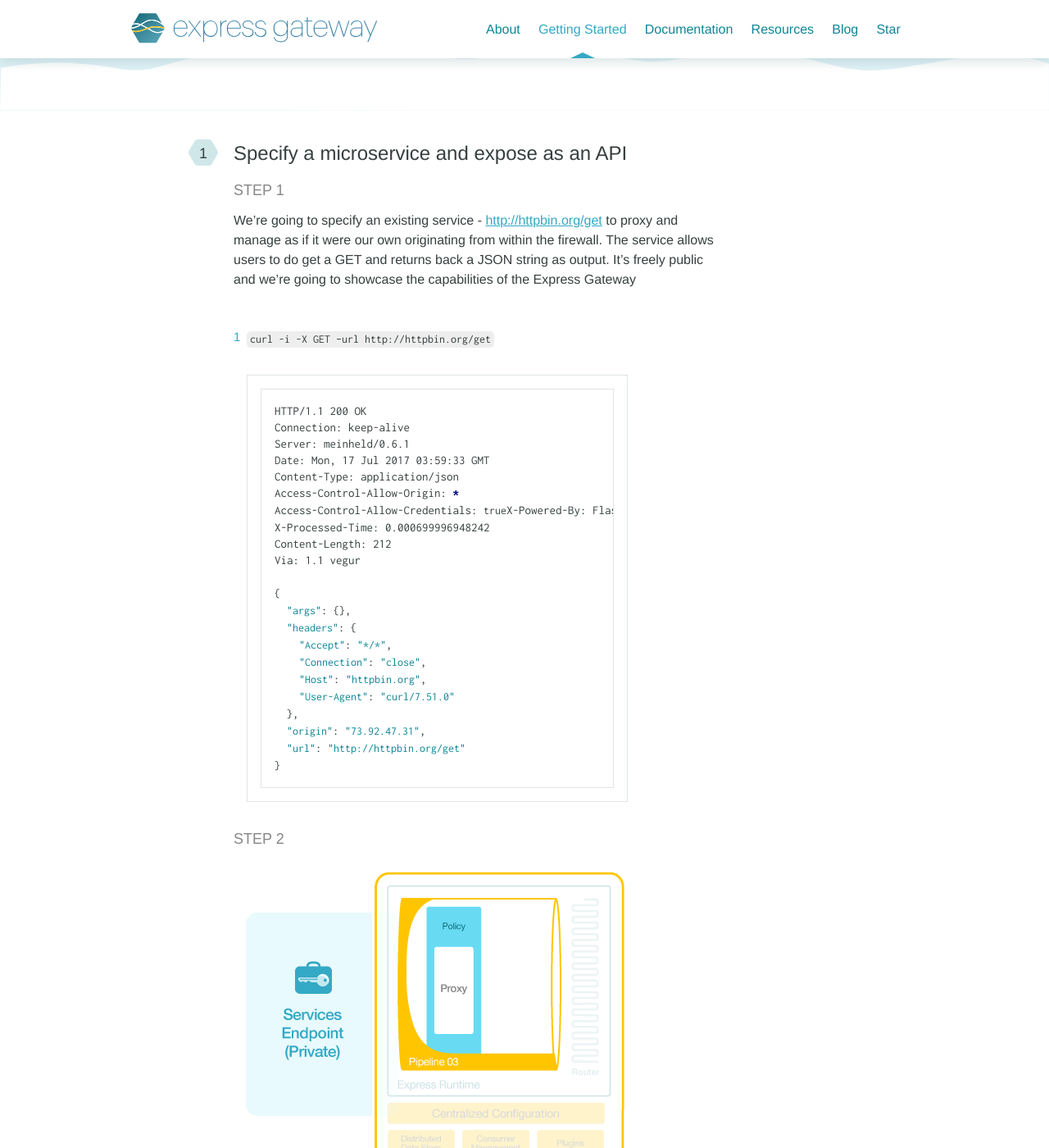
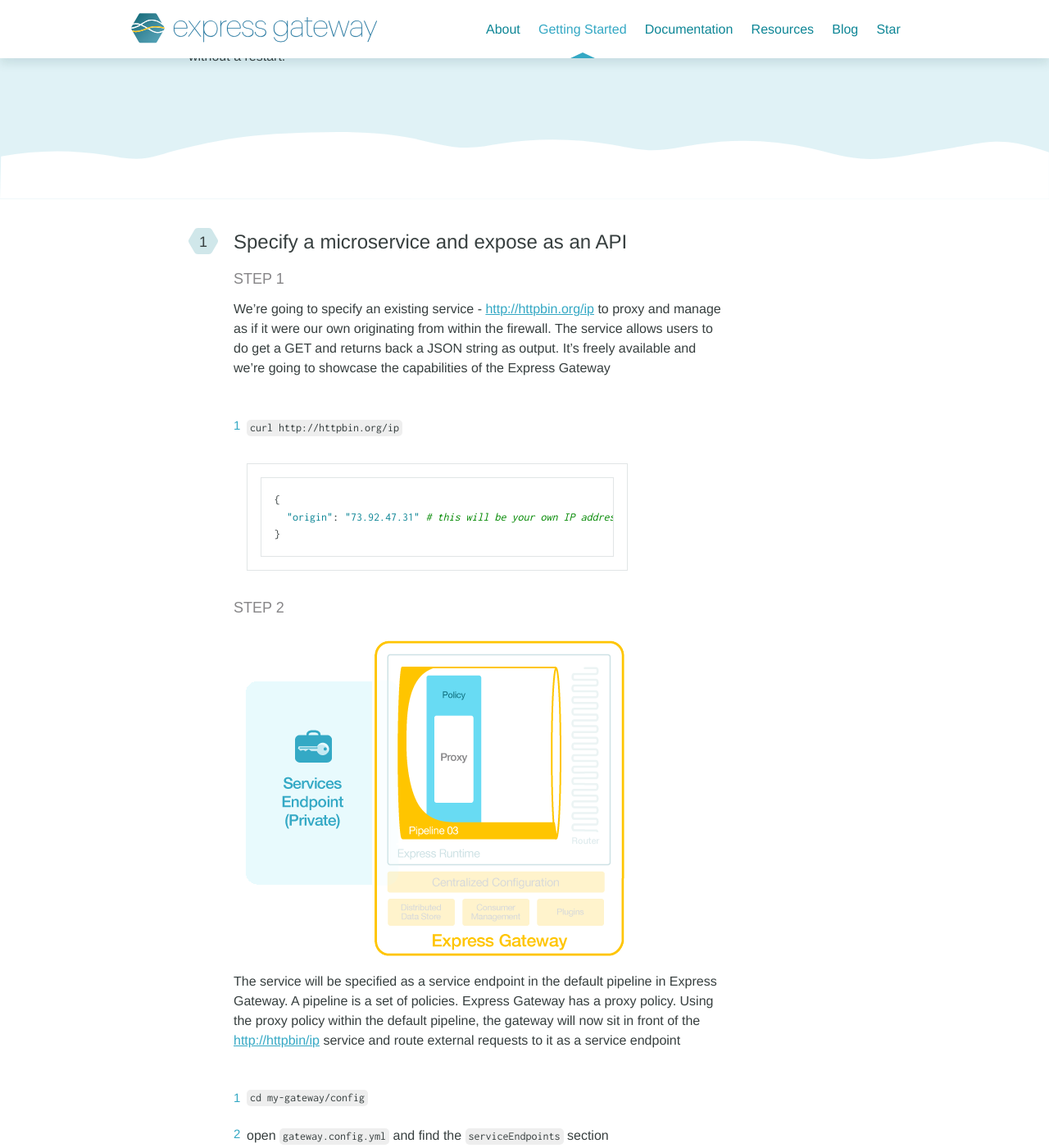
Before and after one commit to ExpressGateway/express-gateway.io, a Jekyll site: the page built from _pages/getting-started.md, in a window 1280 px wide and 1400 px high, scrolled down 1524 px. Shown: the whole window at 82% size. Built offline with Jekyll 4.4.1, drawn with Linux system fonts in a browser that asks for light colours; nearby versions of some CDN libraries; some web fonts are replaced; comment, search, counter and statistics services are not loaded; some of the changed text lies outside the part shown.

Commit message:
fixed steps and simplified

````diff
--- a/_pages/getting-started.md
+++ b/_pages/getting-started.md
@@ -22,7 +22,7 @@
 1. <span class="li-main">Install Express Gateway</span><span class="codeHighlight">npm install -g express-gateway</span>
 2. <span class="li-main">Create an Express Gateway</span>
   <span class="codeHighlight"> $ eg gateway create</span>
-3. <span class="li-main">Follow the prompts and choose key authorization</span>
+3. <span class="li-main">Follow the prompts and choose the Getting Started server template</span>
 <!--
   div spaced 4 characters to render inside list.
   code whitespace removed to avoid whitespace in snippet
@@ -61,6 +61,8 @@
 2. Define a consumer of your API
 3. Secure the API with Key Authorization
 
+Note: Express Gateway comes with an in-memory database.  All config file changes done as part of the guide will not require you to restart Express Gateway.  The [hot reload feature]{{ site.baseurl }}{% link docs/runtime.md %} will take of this automatically without a restart.
+
 </div>
 </div>
 </div>
@@ -77,33 +79,13 @@
 <div class="shape-style-large-container" markdown="1">
 ##### Specify a microservice and expose as an API
 ###### Step 1
-We’re going to specify an existing service - <a href="http://httpbin.org/get" _target="new">http://httpbin.org/get</a> to proxy and manage as if it were our own originating from within the firewall. The service allows users to do get a GET and returns back a JSON string as output. It’s freely public and we’re going to showcase the capabilities of the Express Gateway
+We’re going to specify an existing service - <a href="http://httpbin.org/ip" _target="new">http://httpbin.org/ip</a> to proxy and manage as if it were our own originating from within the firewall. The service allows users to do get a GET and returns back a JSON string as output. It’s freely available and we’re going to showcase the capabilities of the Express Gateway
 <ol>
 <li markdown="1">
-<span class="codeHighlight">curl -i -X GET --url http://httpbin.org/get</span>
+<span class="codeHighlight">curl http://httpbin.org/ip</span>
 ```shell
-HTTP/1.1 200 OK
-Connection: keep-alive
-Server: meinheld/0.6.1
-Date: Mon, 17 Jul 2017 03:59:33 GMT
-Content-Type: application/json
-Access-Control-Allow-Origin: *
-Access-Control-Allow-Credentials: true
-X-Powered-By: Flask
-X-Processed-Time: 0.000699996948242
-Content-Length: 212
-Via: 1.1 vegur
-
 {
-  "args": {},
-  "headers": {
-    "Accept": "*/*",
-    "Connection": "close",
-    "Host": "httpbin.org",
-    "User-Agent": "curl/7.51.0"
-  },
-  "origin": "73.92.47.31",
-  "url": "http://httpbin.org/get"
+  "origin": "73.92.47.31" # this will be your own IP address
 }
 ```
 </li>
@@ -111,19 +93,19 @@
 
 ###### Step 2
 ![Specify Microservice]({{ site.baseurl }}/assets/img/Marchitecture_Specify-Microservice-Step-2.png "Specify Microservice")
-The service will be specified as a private endpoint in the default pipeline in Express Gateway.  A pipeline is a set of policies.  One of the policies that Express Gateway supports is a proxy policy.  Using the proxy policy within the default pipeline, the gateway will now sit in front of the API and route external requests to the API
+The service will be specified as a service endpoint in the default pipeline in Express Gateway.  A pipeline is a set of policies.  Express Gateway has a proxy policy.  Using the proxy policy within the default pipeline, the gateway will now sit in front of the [http://httpbin/ip](http://httpbin/ip) service and route external requests to it as a service endpoint
 <ol>
 <li><span class="codeHighlight">cd my-gateway/config</span></li>
-<li><p>in <span class="codeHighlight">gateway.config.yml</span> find the <span class="codeHighlight"> serviceEndpoints</span> section where a service endpoint named "httpbin" has been defined</p></li>
 <li markdown="1">
+<p>open <span class="codeHighlight">gateway.config.yml</span> and find the <span class="codeHighlight"> serviceEndpoints</span> section where a service endpoint named <span class="codeHighlight">httpbin</span> has been defined</p>
 ```yaml
 serviceEndpoints:
   httpbin:
     url: 'https://httpbin.org'
 ```
 </li>
-<li><p>in <span class="codeHighlight">gateway.config.yml</span> find the "httpbin" serviceEndpoint in the proxy policy of the default pipeline</p></li>
 <li markdown="1">
+<p>next find the <span class="codeHighlight">httpbin serviceEndpoint</span> in the <span class="codeHighlight">proxy</span> policy of the <span class="codeHighlight">default</span> pipeline</p>
 ```yaml
 ...
  - proxy:
@@ -138,24 +120,28 @@
 ###### Step 3
 ![Expose API]({{ site.baseurl }}/assets/img/Marchitecture_Specify-Microservice-Step-3.png "Expose API")
 We’re going to expose the httpbin service as an API endpoint through Express Gateway. When an API is made public through an API endpoint, the API can be accessed externally.
+
 <ol>
-<li><p>in <span class="codeHighlight">gateway.config.yml</span> find the <span class="codeHighlight"> apiEndpoints</span> section where an API endpoint named "api" has been defined</p></li>
-<li markdown="1">
+<li>open <span class="codeHighlight">gateway.config.yml</span></li>
+<li markdown="1">find the <span class="codeHighlight"> apiEndpoints</span> section where an API endpoint named "api" has been defined
 ```yaml
 apiEndpoints:
   api:
-    host: '*'
+    host: 'localhost'
+    paths: '/ip'
 ```
+
+Note: the path of the API request is appended to the service endpoint by default by the proxy policy
 </li>
 </ol>
 
 ###### Step 4
 ![Access API]({{ site.baseurl }}/assets/img/Marchitecture_Specify-Microservice-Step-4.png "Access API")
 Now that we have a API endpoint surfaced, we should be able to access the API through Express Gateway.
-1. <span class="codeHighlight">curl -i -X GET --url http://localhost/api</span>
+<p><span class="codeHighlight">curl http://localhost:8080/ip</span>
 </div>
-</li>
 <li>
+
 <div class="shape-style-large-container" markdown="1">
 
 ##### Define API Consumer
@@ -168,10 +154,15 @@
 
 <ol>
 <li><span class="codeHighlight">cd my-gateway</span></li>
-<li><span class="codeHighlight">eg user create</span></li>
-<li markdown="1">
+<li markdown="1"><span class="codeHighlight">eg user create</span>
 ```shell
-? insert create user output here
+$ eg users create
+? Enter username [required]: bob
+? Enter firstname [required]: Bob
+? Enter lastname [required]: Smith
+? Enter email:
+? Enter redirectUri:
+✔ Created bob
 ```
 </li>
 </ol>
@@ -182,12 +173,10 @@
 <div class="shape-style-large-container" markdown="1">
 
 ##### Secure the API with Key Authorization
-
+###### Step 1
 Right now the API is fully exposed and accessible via its API endpoint. We’re now going to secure it with key authorization. To do so we’ll add the key authorization policy to the default pipeline.
 
-<ol>
-<li><p>in <span class="codeHighlight">gateway.config.yml</span> find the <span class="codeHighlight"> pipelines</span> section where the "default" pipeline  has been defined</p></li>
-<li markdown="1">
+<p>In <span class="codeHighlight">gateway.config.yml</span> find the <span class="codeHighlight"> pipelines</span> section where the "default" pipeline  has been defined</p>
 ```yaml
 pipelines:
   - name: getting-started
@@ -200,23 +189,32 @@
               serviceEndpoint: httpbin
               changeOrigin: true
 ```
-</li>
-<li markdown="1" class="flex-column">
+
+###### Step 2
 ![secure-1]({{ site.baseurl }}/assets/img/secure-1.png "Secure-1")
-<p>Assign the key credential to Bob
-<span class="codeHighlight">eg credential bob --type key</span></p>
-</li>
-<li markdown="1" class="flex-column">
+<p>Assign the key credential to Bob</p>
+<p><span class="codeHighlight">eg credential -c bob -t key-auth -q</span></p>
+```shell
+$ output of the key
+```
+
+###### Step 3
 ![secure-2]({{ site.baseurl }}/assets/img/secure-2.png "Secure-2")
-<p>Curl API endpoint as Bob without credentials - FAIL
-<span class="codeHighlight">curl -i -X GET --url http://localhost/api</span></p>
-</li>
-<li markdown="1" class="flex-column">
+<p>Curl API endpoint without credentials - FAIL</p>
+<p><span class="codeHighlight">curl http://localhost:8080/ip</span></p>
+```shell
+$ output of the failed url
+```
+
+###### Step 4
 ![secure-3]({{ site.baseurl }}/assets/img/secure-3.png "Secure-3")
-<p>Curl API endpoint as Bob with key credentials - SUCCESS!
-<span class="codeHighlight">curl -i -X GET --url http://localhost/api</span></p>
-</li>
-</ol>
+<p>Curl API endpoint as Bob with key credentials - SUCCESS!</p>
+<p><span class="codeHighlight">curl `-H "Authorization: apiKey ${keyId}:${keySecret}"` http://localhost:8080/ip</span></p>
+```shell
+{
+  "origin": "73.92.47.31"
+}
+```
 </div>
 </li>
 </ol>
````
Also changed, not shown: other parts of _pages/getting-started.md (+2 -2 lines).
